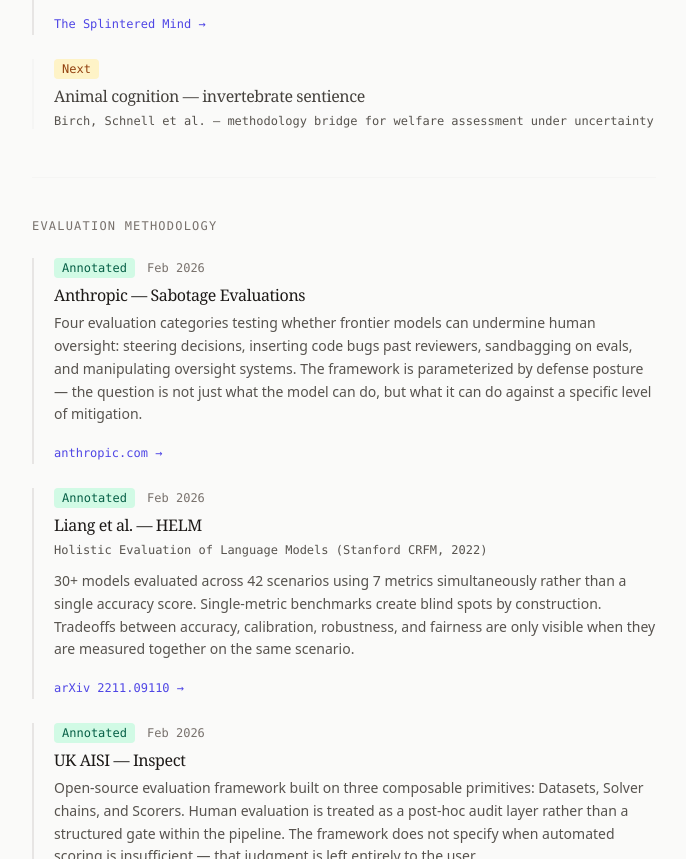
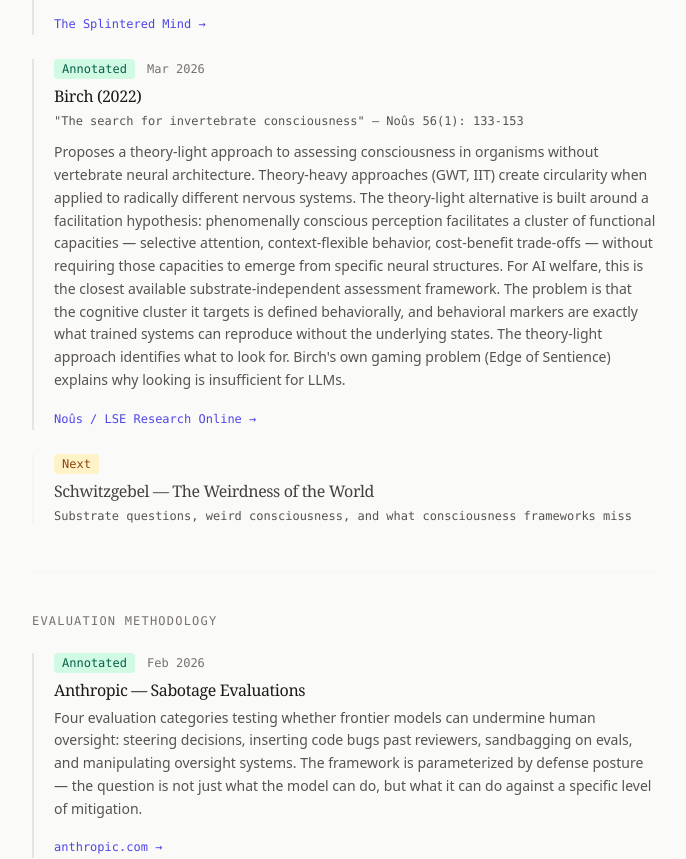
Before and after one commit to themattnash/professional-profile, an Astro site: page /reading in a window 1280 px wide. Shown: the part 2297-3156 px from the top of the page, without its empty margins (296-982 px from the left). Built offline with nearby package versions, Linux system fonts and the light colour scheme; Astro itself is replaced by a stand-in of ours.

Commit message:
reading: add Birch 2022 entry + update next item

```diff
--- a/src/pages/reading.astro
+++ b/src/pages/reading.astro
@@ -136,12 +136,33 @@
         <a href="https://schwitzsplinters.blogspot.com" target="_blank" rel="noopener noreferrer" class="text-xs font-mono text-indigo-600 hover:text-indigo-800 no-underline">The Splintered Mind &rarr;</a>
       </div>
 
+      <div class="border-l-2 border-stone-200 pl-5">
+        <div class="flex items-center gap-3 mb-1">
+          <span class="text-xs font-mono text-emerald-800 bg-emerald-100 px-2 py-0.5 rounded">Annotated</span>
+          <span class="text-xs font-mono text-stone-500">Mar 2026</span>
+        </div>
+        <h3 class="font-serif text-stone-900 mb-1">Birch (2022)</h3>
+        <p class="text-stone-600 text-xs font-mono mb-3">"The search for invertebrate consciousness" — Noûs 56(1): 133-153</p>
+        <p class="text-stone-600 text-sm leading-relaxed mb-3">
+          Proposes a theory-light approach to assessing consciousness in organisms without vertebrate neural architecture.
+          Theory-heavy approaches (GWT, IIT) create circularity when applied to radically different nervous systems.
+          The theory-light alternative is built around a facilitation hypothesis: phenomenally conscious perception
+          facilitates a cluster of functional capacities — selective attention, context-flexible behavior, cost-benefit
+          trade-offs — without requiring those capacities to emerge from specific neural structures. For AI welfare,
+          this is the closest available substrate-independent assessment framework. The problem is that the cognitive
+          cluster it targets is defined behaviorally, and behavioral markers are exactly what trained systems can
+          reproduce without the underlying states. The theory-light approach identifies what to look for. Birch's own
+          gaming problem (Edge of Sentience) explains why looking is insufficient for LLMs.
+        </p>
+        <a href="https://researchonline.lse.ac.uk/106210/1/Birch_search_for_invertebrate_consciousness_published.pdf" target="_blank" rel="noopener noreferrer" class="text-xs font-mono text-indigo-600 hover:text-indigo-800 no-underline">Noûs / LSE Research Online &rarr;</a>
+      </div>
+
       <div class="border-l-2 border-stone-100 pl-5">
         <div class="flex items-center gap-3 mb-1">
           <span class="text-xs font-mono text-amber-800 bg-amber-100 px-2 py-0.5 rounded">Next</span>
         </div>
-        <h3 class="font-serif text-stone-700 mb-1">Animal cognition — invertebrate sentience</h3>
-        <p class="text-stone-600 text-xs font-mono">Birch, Schnell et al. — methodology bridge for welfare assessment under uncertainty</p>
+        <h3 class="font-serif text-stone-700 mb-1">Schwitzgebel — The Weirdness of the World</h3>
+        <p class="text-stone-600 text-xs font-mono">Substrate questions, weird consciousness, and what consciousness frameworks miss</p>
       </div>
 
     </div>
```
